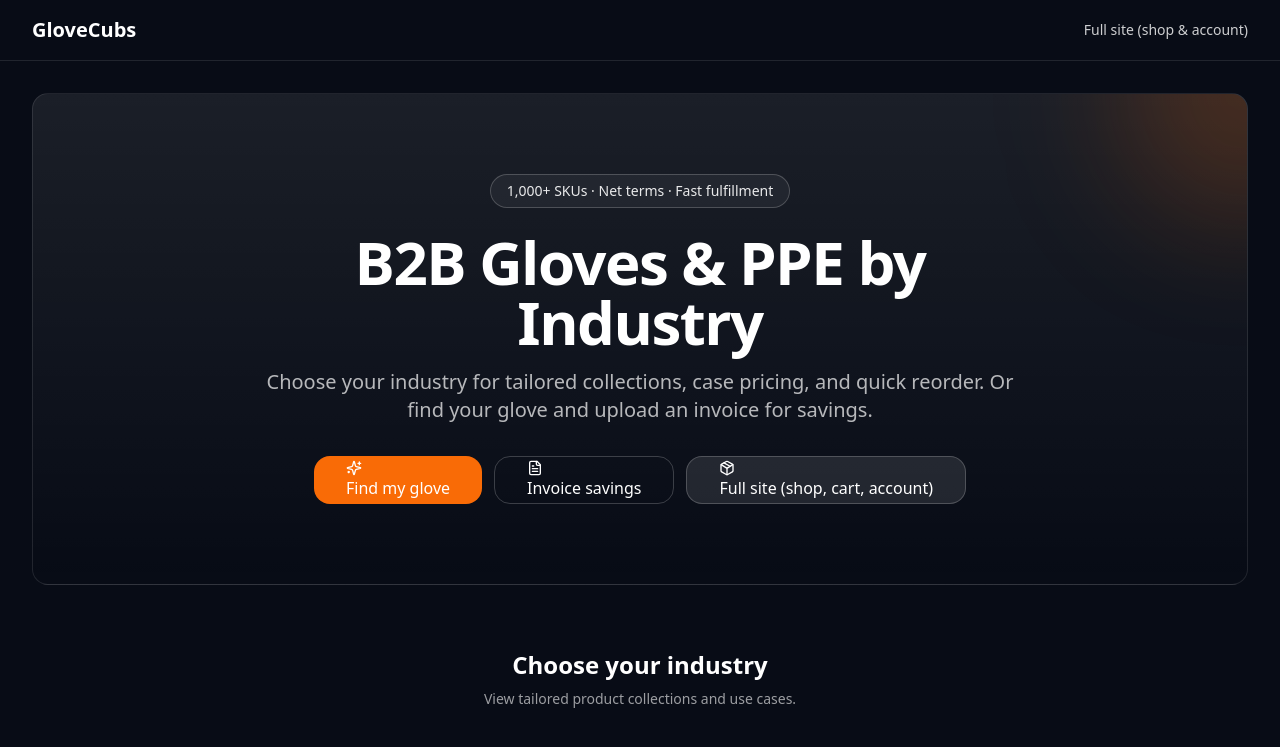
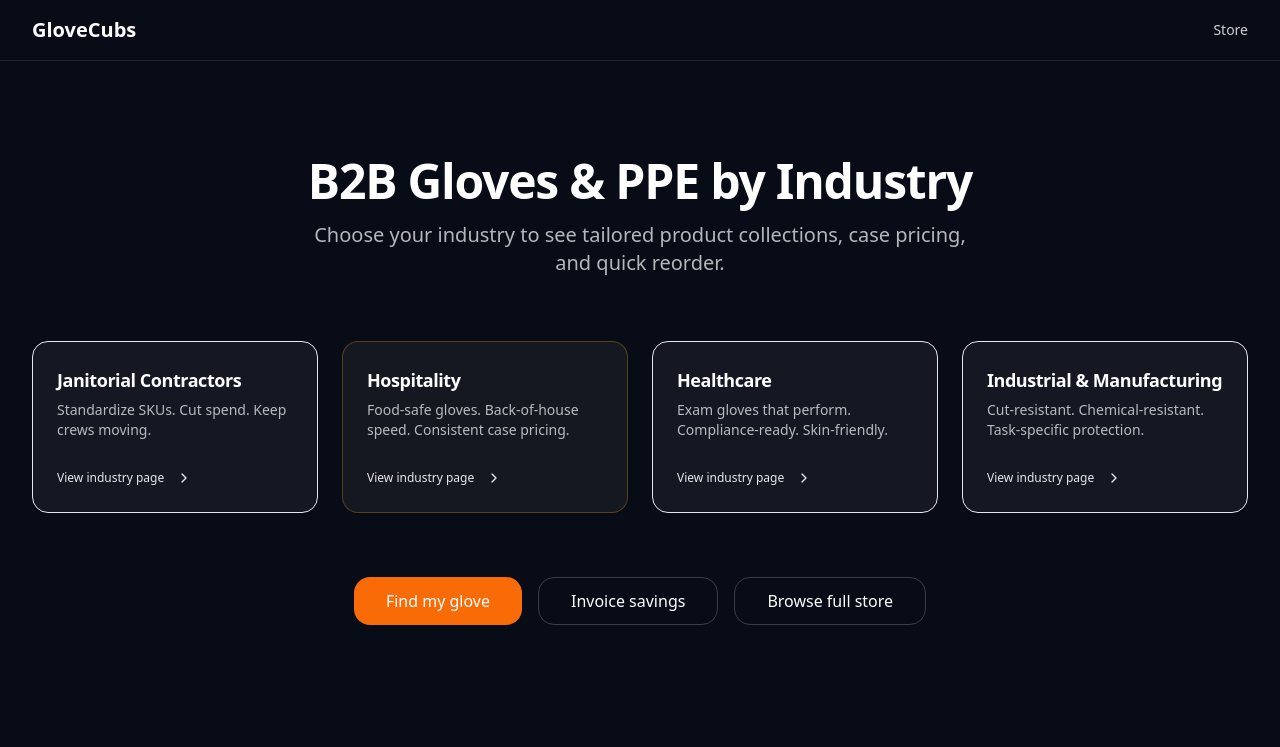
Before and after one commit to jjbarrett12/GloveCubs, a Next.js app in the folder storefront/: page / in a window 1280 px wide. Shown: the top 747 px of the page. Built offline with nearby package versions, Linux system fonts and the light colour scheme; no server answers.

Commit message:
restore GloveCubs homepage with bulk builder UI

```diff
--- a/storefront/src/app/page.tsx
+++ b/storefront/src/app/page.tsx
@@ -2,9 +2,7 @@
 import { INDUSTRIES, INDUSTRY_KEYS } from "@/config/industries";
 import { Card, CardContent, CardDescription, CardHeader, CardTitle } from "@/components/ui/card";
 import { Button } from "@/components/ui/button";
-import { ChevronRight, Package, FileText, Sparkles } from "lucide-react";
-
-const MAIN_SITE_URL = process.env.NEXT_PUBLIC_GLOVECUBS_API?.replace(/\/$/, "") ?? "";
+import { ChevronRight } from "lucide-react";
 
 export default function HomePage() {
   return (
@@ -15,63 +13,23 @@
             GloveCubs
           </Link>
           <nav className="flex items-center gap-4">
-            {MAIN_SITE_URL ? (
-              <a href={MAIN_SITE_URL} className="text-white/80 hover:text-white text-sm" target="_blank" rel="noopener noreferrer">
-                Full site (shop & account)
-              </a>
-            ) : (
-              <Link href="/" className="text-white/80 hover:text-white text-sm">
-                Home
+            <Link href="/store" className="text-white/80 hover:text-white text-sm">
+              Store
             </Link>
-            )}
           </nav>
         </div>
       </header>
 
-      <main className="max-w-7xl mx-auto px-4 sm:px-6 lg:px-8">
-        {/* Hero */}
-        <section className="relative overflow-hidden rounded-2xl border border-white/10 bg-gradient-to-b from-white/[0.08] to-transparent px-6 py-12 sm:py-16 lg:px-12 lg:py-20 mt-8 mb-16">
-          <div className="absolute top-0 right-0 w-64 h-64 bg-[hsl(var(--primary))]/20 rounded-full blur-3xl -translate-y-1/2 translate-x-1/2" />
-          <div className="relative z-10 text-center max-w-3xl mx-auto">
-            <p className="inline-block rounded-full border border-white/20 bg-white/5 px-4 py-1.5 text-sm font-medium text-white/90 mb-6">
-              1,000+ SKUs · Net terms · Fast fulfillment
-            </p>
-            <h1 className="text-4xl sm:text-5xl lg:text-6xl font-bold text-white tracking-tight mb-4">
+      <main className="max-w-7xl mx-auto px-4 sm:px-6 lg:px-8 py-16 lg:py-24">
+        <div className="text-center mb-16">
+          <h1 className="text-4xl sm:text-5xl font-bold text-white tracking-tight mb-4">
             B2B Gloves & PPE by Industry
           </h1>
-            <p className="text-lg sm:text-xl text-white/70 mb-8">
-              Choose your industry for tailored collections, case pricing, and quick reorder. Or find your glove and upload an invoice for savings.
+          <p className="text-xl text-white/70 max-w-2xl mx-auto">
+            Choose your industry to see tailored product collections, case pricing, and quick reorder.
           </p>
-            <div className="flex flex-wrap justify-center gap-3">
-              <Button asChild size="lg" className="bg-[hsl(var(--primary))] text-white hover:opacity-90">
-                <Link href="/find-my-glove">
-                  <Sparkles className="mr-2 h-4 w-4" />
-                  Find my glove
-                </Link>
-              </Button>
-              <Button asChild variant="outline" size="lg">
-                <Link href="/invoice-savings">
-                  <FileText className="mr-2 h-4 w-4" />
-                  Invoice savings
-                </Link>
-              </Button>
-              {MAIN_SITE_URL && (
-                <Button asChild variant="secondary" size="lg">
-                  <a href={MAIN_SITE_URL} target="_blank" rel="noopener noreferrer">
-                    <Package className="mr-2 h-4 w-4" />
-                    Full site (shop, cart, account)
-                  </a>
-                </Button>
-              )}
         </div>
-          </div>
-        </section>
 
-        {/* Industry cards */}
-        <div className="text-center mb-10">
-          <h2 className="text-2xl font-semibold text-white mb-2">Choose your industry</h2>
-          <p className="text-white/60 text-sm">View tailored product collections and use cases.</p>
-        </div>
         <div className="grid sm:grid-cols-2 lg:grid-cols-4 gap-6">
           {INDUSTRY_KEYS.map((key) => {
             const config = INDUSTRIES[key];
@@ -97,17 +55,17 @@
           })}
         </div>
 
-        {/* Bottom CTA */}
-        {MAIN_SITE_URL && (
-          <div className="mt-16 pb-16 text-center border-t border-white/10 pt-12">
-            <p className="text-white/50 text-sm mb-4">
-              For the full GloveCubs experience — products, cart, checkout, and account — use the main site.
-            </p>
-            <Button asChild size="lg" variant="secondary">
-              <a href={MAIN_SITE_URL} target="_blank" rel="noopener noreferrer">Open full GloveCubs site</a>
+        <div className="mt-16 flex flex-wrap justify-center gap-4">
+          <Button asChild size="lg" className="bg-[hsl(var(--primary))] text-white hover:opacity-90">
+            <Link href="/find-my-glove">Find my glove</Link>
+          </Button>
+          <Button asChild variant="outline" size="lg">
+            <Link href="/invoice-savings">Invoice savings</Link>
+          </Button>
+          <Button asChild variant="outline" size="lg">
+            <Link href="/store">Browse full store</Link>
           </Button>
         </div>
-        )}
       </main>
     </div>
   );
--- /dev/null
+++ b/storefront/src/components/home/QuickBulkBuilder.tsx
@@ -0,0 +1,91 @@
+"use client";
+
+import * as React from "react";
+import { useRouter } from "next/navigation";
+import { INDUSTRIES, INDUSTRY_KEYS, type IndustryKey } from "@/config/industries";
+import { Button } from "@/components/ui/button";
+import { Input } from "@/components/ui/input";
+import { Card, CardContent, CardDescription, CardHeader, CardTitle } from "@/components/ui/card";
+
+const selectClass =
+  "flex h-10 w-full rounded-xl border border-white/20 bg-white/5 px-3 py-2 text-sm text-white focus-visible:outline-none focus-visible:ring-2 focus-visible:ring-white/30 focus-visible:border-white/30";
+
+export function QuickBulkBuilder() {
+  const router = useRouter();
+  const [industryKey, setIndustryKey] = React.useState<IndustryKey | "">("");
+  const [cases, setCases] = React.useState("");
+  const [error, setError] = React.useState<string | null>(null);
+
+  function onContinue(e: React.FormEvent) {
+    e.preventDefault();
+    setError(null);
+    if (!industryKey) {
+      setError("Choose an industry.");
+      return;
+    }
+    const n = parseInt(cases, 10);
+    if (!Number.isFinite(n) || n < 1 || n > 999_999) {
+      setError("Enter a case quantity between 1 and 999,999.");
+      return;
+    }
+    router.push(`/industries/${industryKey}?cases=${encodeURIComponent(String(n))}`);
+  }
+
+  return (
+    <Card className="rounded-2xl border-white/10 bg-white/[0.06] mb-12">
+      <CardHeader>
+        <CardTitle className="text-white text-xl">Quick Bulk Builder</CardTitle>
+        <CardDescription className="text-white/65">
+          Jump straight to case-level collections for your vertical.
+        </CardDescription>
+      </CardHeader>
+      <CardContent>
+        <form onSubmit={onContinue} className="flex flex-col sm:flex-row sm:items-end gap-4">
+          <div className="flex-1 space-y-1.5">
+            <label htmlFor="bulk-industry" className="text-sm font-medium text-white/90">
+              Industry
+            </label>
+            <select
+              id="bulk-industry"
+              className={selectClass}
+              value={industryKey}
+              onChange={(e) => setIndustryKey(e.target.value as IndustryKey | "")}
+            >
+              <option value="" disabled className="bg-neutral-900">
+                Select industry
+              </option>
+              {INDUSTRY_KEYS.map((key) => (
+                <option key={key} value={key} className="bg-neutral-900">
+                  {INDUSTRIES[key].name}
+                </option>
+              ))}
+            </select>
+          </div>
+          <div className="w-full sm:w-40 space-y-1.5">
+            <label htmlFor="bulk-cases" className="text-sm font-medium text-white/90">
+              Cases
+            </label>
+            <Input
+              id="bulk-cases"
+              inputMode="numeric"
+              type="number"
+              min={1}
+              max={999_999}
+              placeholder="e.g. 24"
+              value={cases}
+              onChange={(e) => setCases(e.target.value)}
+            />
+          </div>
+          <Button type="submit" className="bg-[hsl(var(--primary))] text-white hover:opacity-90 shrink-0">
+            Continue
+          </Button>
+        </form>
+        {error ? (
+          <p className="text-sm text-red-300 mt-3" role="alert">
+            {error}
+          </p>
+        ) : null}
+      </CardContent>
+    </Card>
+  );
+}
```
Lines whose indentation alone changed are shown as unchanged.
